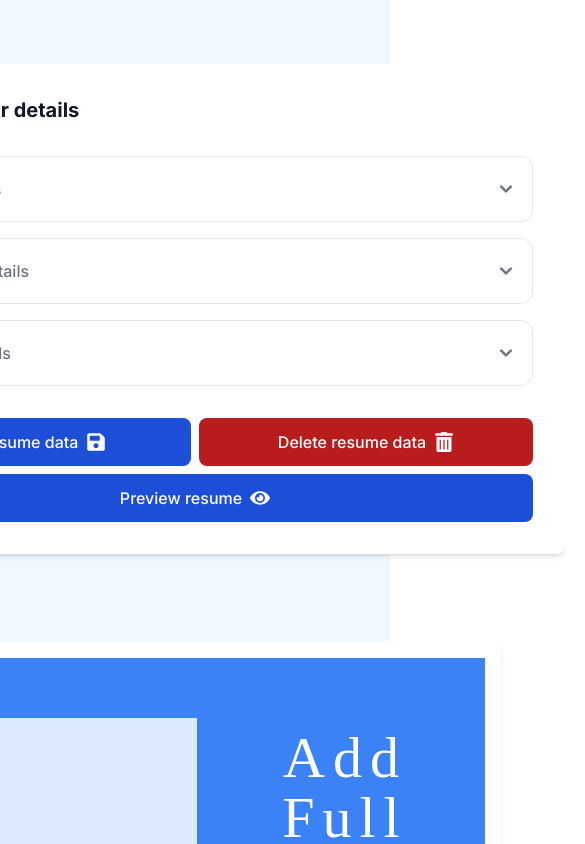
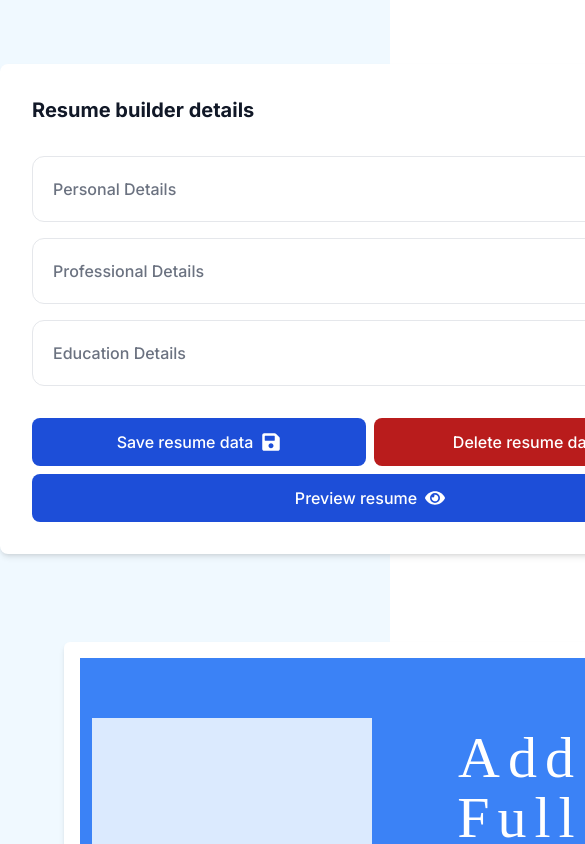
Before and after one commit to washington-shoji/resume-builder-next, a Next.js app: page /builder in a window 390 px wide. Shown: the top 844 px of the page, 585 px wide, since content can reach past the window. Built offline with nearby package versions, Linux system fonts and the light colour scheme.

Commit message:
- updated page builder styling

```diff
--- a/src/app/(app)/builder/page.tsx
+++ b/src/app/(app)/builder/page.tsx
@@ -83,7 +83,7 @@ export default function Builder() {
   }, []);
 
   return (
-    <main className="flex justify-center min-h-screen bg-sky-50 dark:bg-gray-900">
+    <main className="flex flex-col sm:flex-row justify-center min-h-screen bg-sky-50 dark:bg-gray-900">
       <div className="grid sm:grid-cols-2 gap-6">
         <FormProvider {...methods}>
           <form onSubmit={handleSubmit(onSubmit)}>
```
